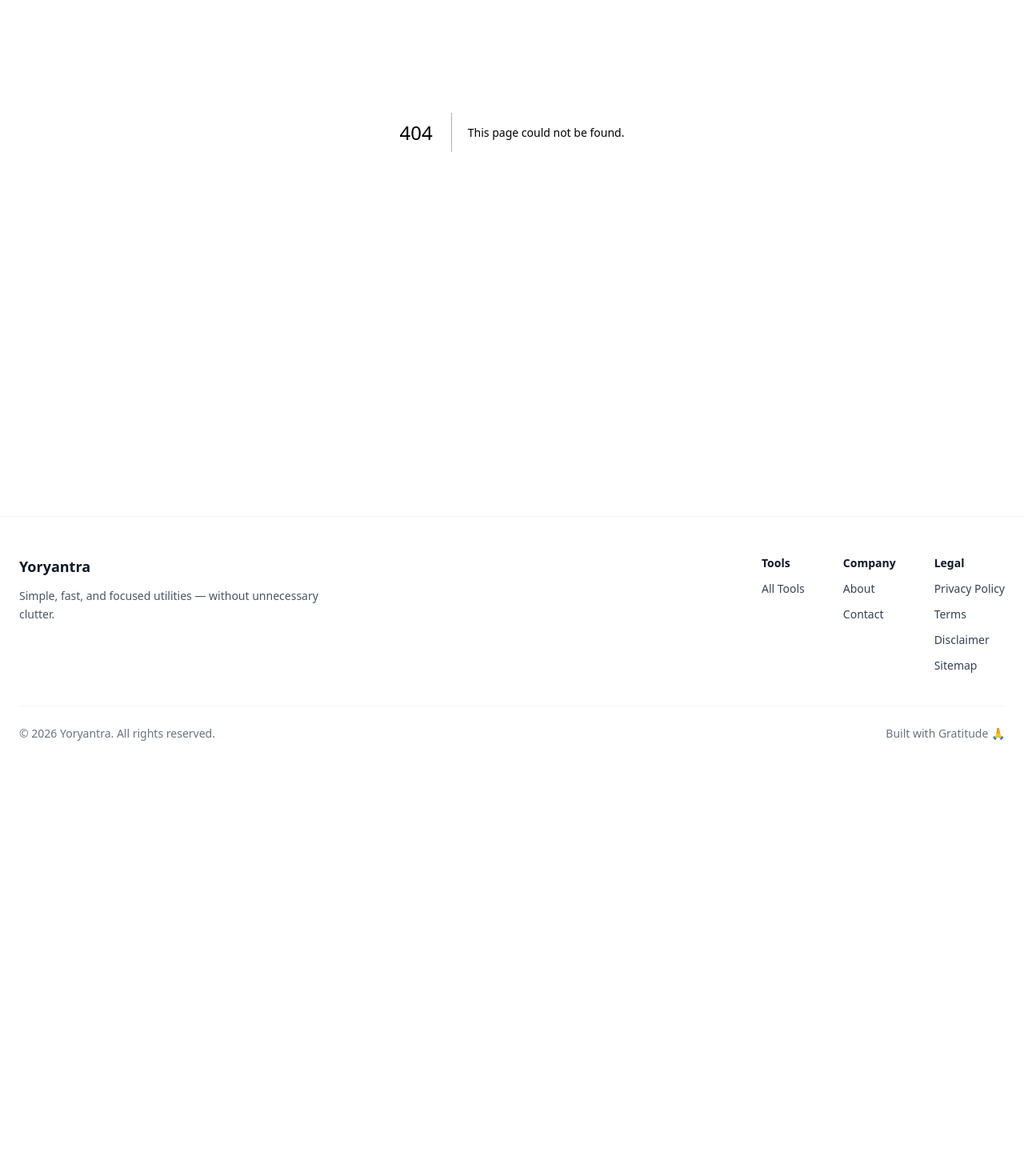
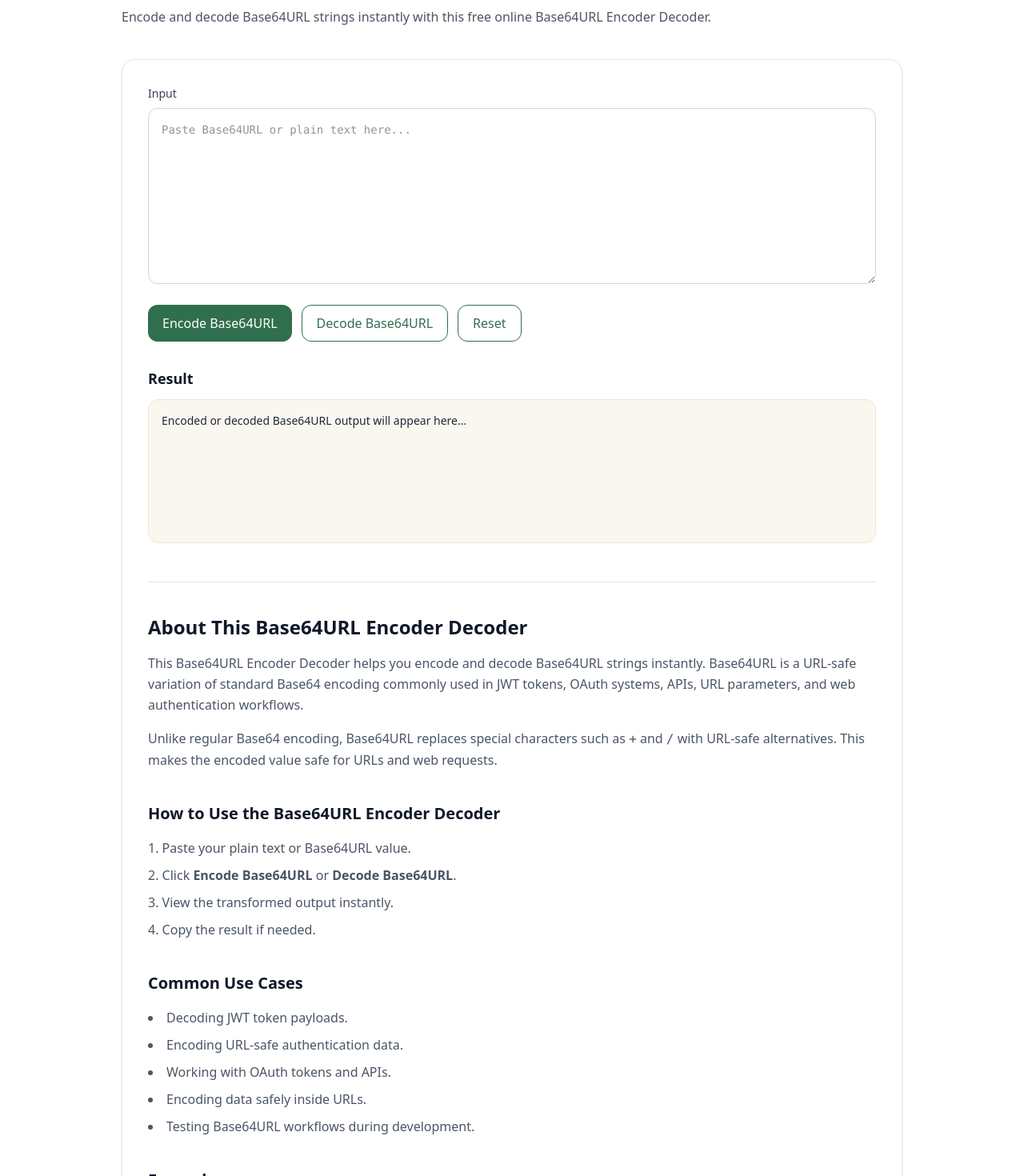
Before and after one commit to vaarunsonawwane-ops/yoryantra-new, a Next.js app: page /tools/base64url-encoder-decoder in a window 1280 px wide. Before the commit this address had no page. Shown: the part 300-1770 px from the top of the page at 80% size. Before the commit the page ends 1275 px from the top, so only its background shows below. Built offline with nearby package versions, Linux system fonts and the light colour scheme.

Commit message:
Base64URL Encoder Decoder

```diff
--- a/app/data/tools.tsx
+++ b/app/data/tools.tsx
@@ -203,5 +203,12 @@ export const tools = [
   href: "/tools/rsa-key-generator",
   },
 
+  {
+  title: "Base64URL Encoder Decoder",
+  description: "Encode and decode Base64URL strings instantly.",
+  href: "/tools/base64url-encoder-decoder",
+  },
+
+
 
 ];
--- /dev/null
+++ b/app/tools/base64url-encoder-decoder/ToolClient.tsx
@@ -0,0 +1,276 @@
+"use client";
+
+import { useState } from "react";
+import Link from "next/link";
+import ToolShell from "@/app/components/ToolShell";
+
+export default function ToolClient() {
+  const [input, setInput] = useState("");
+  const [output, setOutput] = useState("");
+  const [error, setError] = useState("");
+
+  const toBase64Url = (str: string) => {
+    return btoa(unescape(encodeURIComponent(str)))
+      .replace(/\+/g, "-")
+      .replace(/\//g, "_")
+      .replace(/=+$/, "");
+  };
+
+  const fromBase64Url = (str: string) => {
+    const base64 = str
+      .replace(/-/g, "+")
+      .replace(/_/g, "/")
+      .padEnd(str.length + ((4 - (str.length % 4)) % 4), "=");
+
+    return decodeURIComponent(escape(atob(base64)));
+  };
+
+  const encodeValue = () => {
+    try {
+      setOutput(toBase64Url(input));
+      setError("");
+    } catch {
+      setError("Unable to encode Base64URL value.");
+      setOutput("");
+    }
+  };
+
+  const decodeValue = () => {
+    try {
+      setOutput(fromBase64Url(input));
+      setError("");
+    } catch {
+      setError("Invalid Base64URL input.");
+      setOutput("");
+    }
+  };
+
+  const resetAll = () => {
+    setInput("");
+    setOutput("");
+    setError("");
+  };
+
+  return (
+    <ToolShell
+      title="Base64URL Encoder Decoder"
+      description="Encode and decode Base64URL strings instantly with this free online Base64URL Encoder Decoder."
+    >
+      {/* INPUT */}
+      <div>
+        <label className="block mb-2 text-sm font-medium text-gray-700">
+          Input
+        </label>
+
+        <textarea
+          value={input}
+          onChange={(e) => setInput(e.target.value)}
+          placeholder="Paste Base64URL or plain text here..."
+          className="w-full min-h-[220px] rounded-xl border border-gray-300 p-4 text-sm font-mono outline-none focus:ring-2 focus:ring-[var(--green)] focus:border-transparent transition"
+        />
+      </div>
+
+      {/* ACTIONS */}
+      <div className="mt-5 flex flex-wrap gap-3">
+        <button
+          onClick={encodeValue}
+          className="yoryantra-btn"
+        >
+          Encode Base64URL
+        </button>
+
+        <button
+          onClick={decodeValue}
+          className="yoryantra-btn-outline"
+        >
+          Decode Base64URL
+        </button>
+
+        <button
+          onClick={resetAll}
+          className="yoryantra-btn-outline"
+        >
+          Reset
+        </button>
+      </div>
+
+      {/* ERROR */}
+      {error && (
+        <div className="mt-6 rounded-xl border border-red-200 bg-red-50 p-4 text-sm text-red-700">
+          {error}
+        </div>
+      )}
+
+      {/* OUTPUT */}
+      <div className="mt-8">
+        <div className="flex items-center justify-between mb-3">
+          <h3 className="text-lg font-semibold text-gray-900">
+            Result
+          </h3>
+
+          {output && (
+            <button
+              onClick={() => navigator.clipboard.writeText(output)}
+              className="yoryantra-btn-outline text-sm"
+            >
+              Copy
+            </button>
+          )}
+        </div>
+
+        <div className="yoryantra-output min-h-[180px] text-sm break-words whitespace-pre-wrap overflow-auto">
+          {output || "Encoded or decoded Base64URL output will appear here..."}
+        </div>
+      </div>
+
+      {/* SEO CONTENT */}
+      <section className="mt-12 border-t border-gray-200 pt-10 space-y-10">
+        <div>
+          <h2 className="text-2xl font-semibold text-gray-900">
+            About This Base64URL Encoder Decoder
+          </h2>
+
+          <p className="mt-4 text-gray-600 leading-relaxed">
+            This Base64URL Encoder Decoder helps you encode and decode Base64URL
+            strings instantly. Base64URL is a URL-safe variation of standard
+            Base64 encoding commonly used in JWT tokens, OAuth systems, APIs,
+            URL parameters, and web authentication workflows.
+          </p>
+
+          <p className="mt-4 text-gray-600 leading-relaxed">
+            Unlike regular Base64 encoding, Base64URL replaces special
+            characters such as <code>+</code> and <code>/</code> with URL-safe
+            alternatives. This makes the encoded value safe for URLs and web
+            requests.
+          </p>
+        </div>
+
+        <div>
+          <h2 className="text-xl font-semibold text-gray-900">
+            How to Use the Base64URL Encoder Decoder
+          </h2>
+
+          <ol className="mt-4 list-decimal list-inside space-y-2 text-gray-600 leading-relaxed">
+            <li>Paste your plain text or Base64URL value.</li>
+            <li>Click <strong>Encode Base64URL</strong> or <strong>Decode Base64URL</strong>.</li>
+            <li>View the transformed output instantly.</li>
+            <li>Copy the result if needed.</li>
+          </ol>
+        </div>
+
+        <div>
+          <h2 className="text-xl font-semibold text-gray-900">
+            Common Use Cases
+          </h2>
+
+          <ul className="mt-4 list-disc list-inside space-y-2 text-gray-600 leading-relaxed">
+            <li>Decoding JWT token payloads.</li>
+            <li>Encoding URL-safe authentication data.</li>
+            <li>Working with OAuth tokens and APIs.</li>
+            <li>Encoding data safely inside URLs.</li>
+            <li>Testing Base64URL workflows during development.</li>
+          </ul>
+        </div>
+
+        <div>
+          <h2 className="text-xl font-semibold text-gray-900">
+            Example
+          </h2>
+
+          <div className="mt-4 rounded-xl border border-gray-200 bg-gray-50 p-4 text-sm text-gray-700">
+            <p className="font-medium text-gray-900">
+              Plain text:
+            </p>
+
+            <pre className="mt-2 whitespace-pre-wrap break-words">
+              Yoryantra
+            </pre>
+
+            <p className="mt-4 font-medium text-gray-900">
+              Base64URL encoded:
+            </p>
+
+            <pre className="mt-2 whitespace-pre-wrap break-words">
+              WW9yeWFudHJh
+            </pre>
+          </div>
+        </div>
+
+        <div>
+          <h2 className="text-xl font-semibold text-gray-900">
+            Frequently Asked Questions
+          </h2>
+
+          <div className="mt-5 space-y-6">
+            <div>
+              <h3 className="font-semibold text-gray-900">
+                What is Base64URL?
+              </h3>
+
+              <p className="mt-2 text-gray-600 leading-relaxed">
+                Base64URL is a URL-safe variation of Base64 encoding commonly
+                used in JWT tokens, OAuth systems, and web APIs.
+              </p>
+            </div>
+
+            <div>
+              <h3 className="font-semibold text-gray-900">
+                How is Base64URL different from Base64?
+              </h3>
+
+              <p className="mt-2 text-gray-600 leading-relaxed">
+                Base64URL replaces characters such as + and / with URL-safe
+                alternatives like - and _.
+              </p>
+            </div>
+
+            <div>
+              <h3 className="font-semibold text-gray-900">
+                Why is Base64URL used in JWT tokens?
+              </h3>
+
+              <p className="mt-2 text-gray-600 leading-relaxed">
+                JWT tokens are transmitted in URLs and HTTP headers, so they use
+                Base64URL encoding to avoid unsafe URL characters.
+              </p>
+            </div>
+
+            <div>
+              <h3 className="font-semibold text-gray-900">
+                Is this tool privacy-friendly?
+              </h3>
+
+              <p className="mt-2 text-gray-600 leading-relaxed">
+                Yes. Encoding and decoding happen directly in your browser.
+              </p>
+            </div>
+          </div>
+        </div>
+
+        <div>
+          <h2 className="text-xl font-semibold text-gray-900">
+            Related Tools
+          </h2>
+
+          <div className="mt-4 flex flex-wrap gap-3">
+            <Link href="/tools/jwt-decoder" className="yoryantra-btn-outline">
+              JWT Decoder
+            </Link>
+
+            <Link href="/tools/jwt-expiration-checker" className="yoryantra-btn-outline">
+              JWT Expiration Checker
+            </Link>
+
+            <Link href="/tools/base64-encoder-decoder" className="yoryantra-btn-outline">
+              Base64 Encoder Decoder
+            </Link>
+
+            <Link href="/tools/api-key-generator" className="yoryantra-btn-outline">
+              API Key Generator
+            </Link>
+          </div>
+        </div>
+      </section>
+    </ToolShell>
+  );
+}
--- /dev/null
+++ b/app/tools/base64url-encoder-decoder/page.tsx
@@ -0,0 +1,52 @@
+import ToolClient from "./ToolClient";
+
+export const metadata = {
+  title: "Base64URL Encoder Decoder Online Free | Yoryantra",
+
+  description:
+    "Encode and decode Base64URL strings instantly with this free online Base64URL Encoder Decoder.",
+
+  keywords: [
+    "base64url encoder decoder",
+    "base64url encode",
+    "base64url decode",
+    "jwt base64url decoder",
+    "url safe base64",
+    "base64url converter",
+    "developer tools",
+  ],
+
+  alternates: {
+    canonical:
+      "https://yoryantra.com/tools/base64url-encoder-decoder",
+  },
+
+  openGraph: {
+    title:
+      "Base64URL Encoder Decoder Online Free | Yoryantra",
+
+    description:
+      "Encode and decode Base64URL strings instantly online.",
+
+    url:
+      "https://yoryantra.com/tools/base64url-encoder-decoder",
+
+    siteName: "Yoryantra",
+
+    type: "website",
+  },
+
+  twitter: {
+    card: "summary_large_image",
+
+    title:
+      "Base64URL Encoder Decoder Online Free | Yoryantra",
+
+    description:
+      "Encode and decode Base64URL strings instantly.",
+  },
+};
+
+export default function Page() {
+  return <ToolClient />;
+}
```
